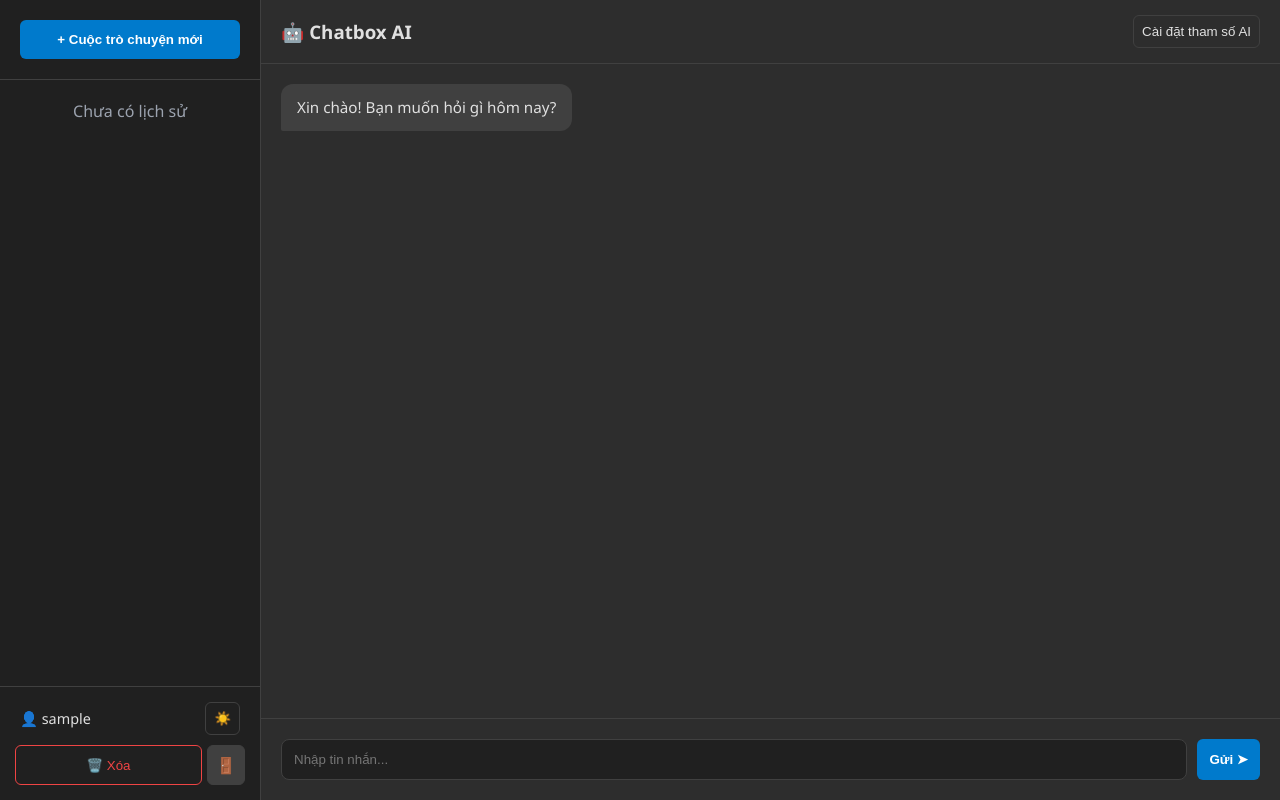
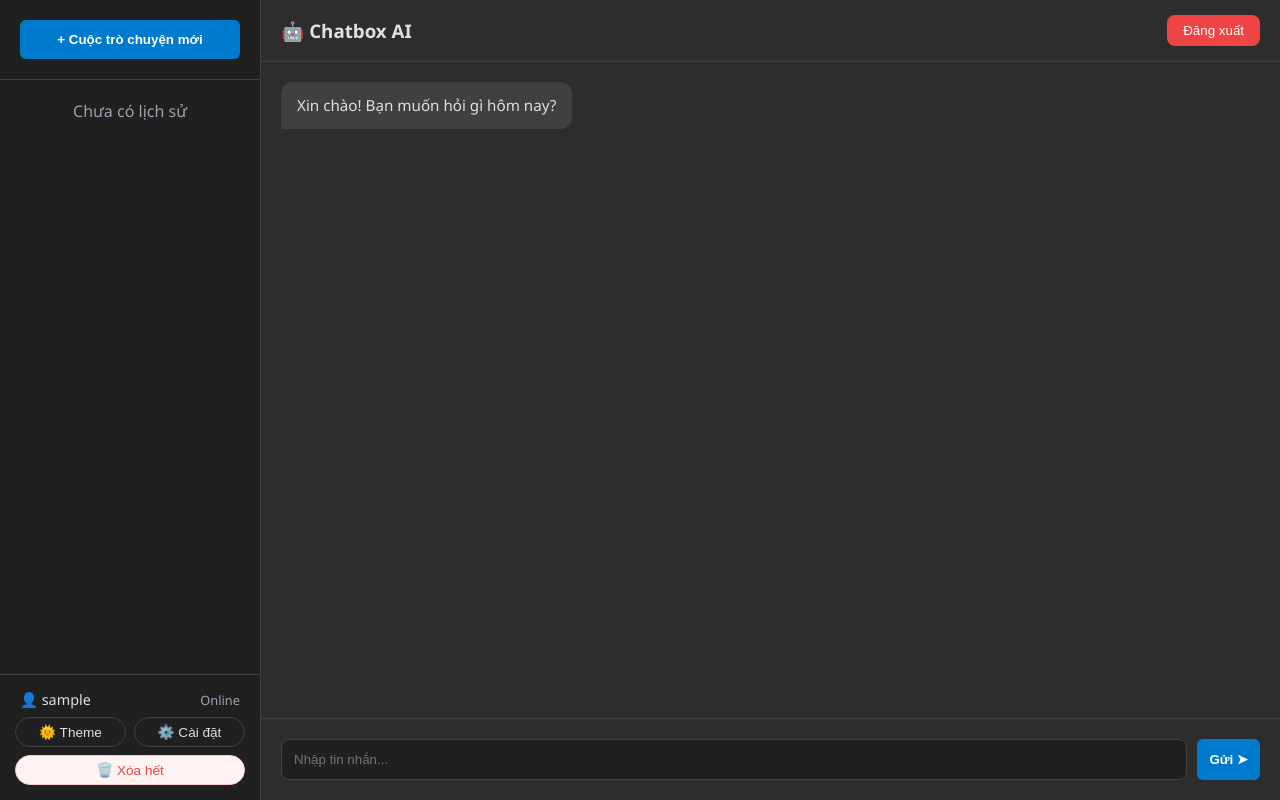
Before and after one commit to vinh1801/pythonaichatbox, a Flask app: page / in a window 1280 px wide. Run offline with Flask 2, Linux system fonts and the light colour scheme; the visitor is signed in with stand-in values (Sample User, id 1); data that the repository does not hold is empty; parts of the project's set-up code (start-up, migrations or seed data) failed here and were passed over.

Commit message:
sua giao dien

```diff
--- a/templates/index.html
+++ b/templates/index.html
@@ -57,7 +57,7 @@
         }
         .history-item:hover { background: var(--hover-item); color: var(--text-main); }
 
-        .sidebar-footer { padding: 15px; border-top: 1px solid var(--border); display: flex; gap: 10px; }
+        .sidebar-footer { padding: 15px; border-top: 1px solid var(--border); display: flex; flex-direction: column; gap: 8px; }
 
         /* MAIN CHAT (Bên phải) */
         .main-chat { flex: 1; display: flex; flex-direction: column; background: var(--bg-chat); position: relative; }
@@ -82,6 +82,44 @@
         .icon-btn:hover { background: var(--hover-item); }
         .del-btn { color: #ef4444; border-color: #ef4444; }
         .del-btn:hover { background: #fee2e2; }
+
+        .pill-buttons {
+            display: flex;
+            gap: 8px;
+            justify-content: space-between;
+        }
+        .pill-btn {
+            flex: 1;
+            border-radius: 999px;
+            border: 1px solid var(--border);
+            background: var(--bg-sidebar);
+            color: var(--text-main);
+            padding: 6px 10px;
+            font-size: 0.85rem;
+            cursor: pointer;
+        }
+        .pill-btn:hover { background: var(--hover-item); }
+        .pill-btn-danger {
+            border-color: #fecaca;
+            background: #fef2f2;
+            color: #ef4444;
+        }
+        .pill-btn-danger:hover {
+            background: #fee2e2;
+        }
+
+        .logout-btn {
+            background: #ef4444;
+            color: #fff;
+            border: none;
+            padding: 8px 16px;
+            border-radius: 8px;
+            cursor: pointer;
+            font-weight: 500;
+        }
+        .logout-btn:hover {
+            opacity: .9;
+        }
 
         /* Thanh trượt cài đặt AI */
         .slider-row {
@@ -184,14 +222,17 @@
             <div style="padding:10px; color:gray; font-style:italic">Đang tải lịch sử...</div>
         </div>
 
-        <div class="sidebar-footer" style="flex-direction: column; gap: 10px;">
+        <div class="sidebar-footer">
             <div style="display:flex; justify-content:space-between; align-items:center; color:var(--text-main); font-size:0.9rem; padding: 0 5px;">
                 <span>👤 {{ username }}</span>
-                <button class="icon-btn" onclick="toggleTheme()" id="themeBtn" title="Đổi giao diện">☀️</button>
+                <span style="font-size:0.8rem; color:var(--text-sub);">Online</span>
             </div>
-            <div style="display:flex; gap:5px">
-                <button class="icon-btn del-btn" onclick="clearAll()" style="flex:1" title="Xóa lịch sử">🗑️ Xóa</button>
-                <a href="/logout" class="icon-btn" style="text-decoration:none; text-align:center; background:#404040" title="Đăng xuất">🚪</a>
+            <div class="pill-buttons">
+                <button class="pill-btn" onclick="toggleTheme()" id="themeBtn">🌞 Theme</button>
+                <button class="pill-btn" onclick="openSettingsModal()">⚙️ Cài đặt</button>
+            </div>
+            <div class="pill-buttons">
+                <button class="pill-btn pill-btn-danger" style="flex:1" onclick="clearAll()">🗑️ Xóa hết</button>
             </div>
         </div>
     </div>
@@ -199,7 +240,7 @@
     <div class="main-chat">
         <div class="chat-header">
             <h3 style="margin:0">🤖 Chatbox AI</h3>
-            <button class="icon-btn" onclick="openSettingsModal()">Cài đặt tham số AI</button>
+            <a href="/logout"><button class="logout-btn">Đăng xuất</button></a>
         </div>
 
         <div class="chat-box" id="chatBox">
```
